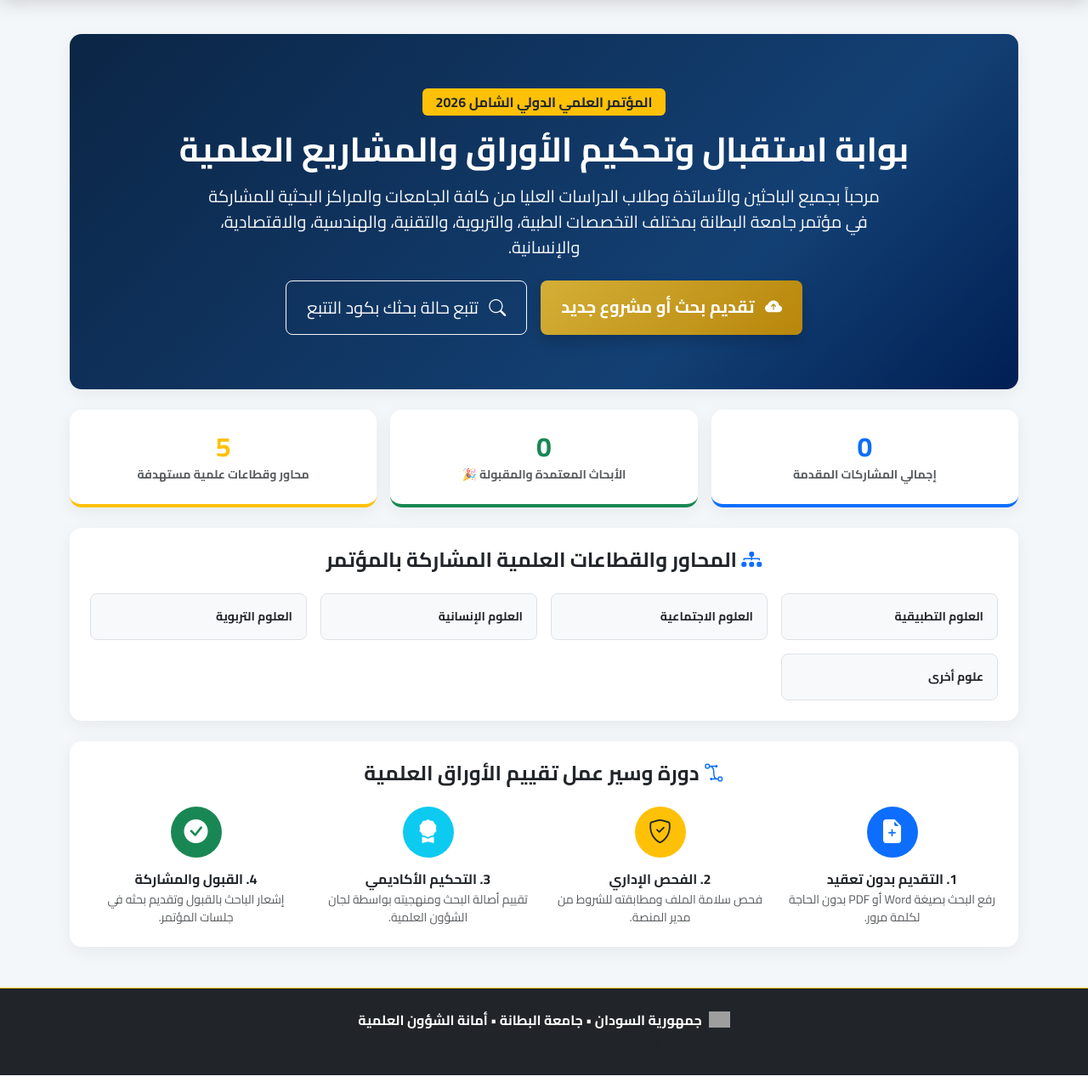
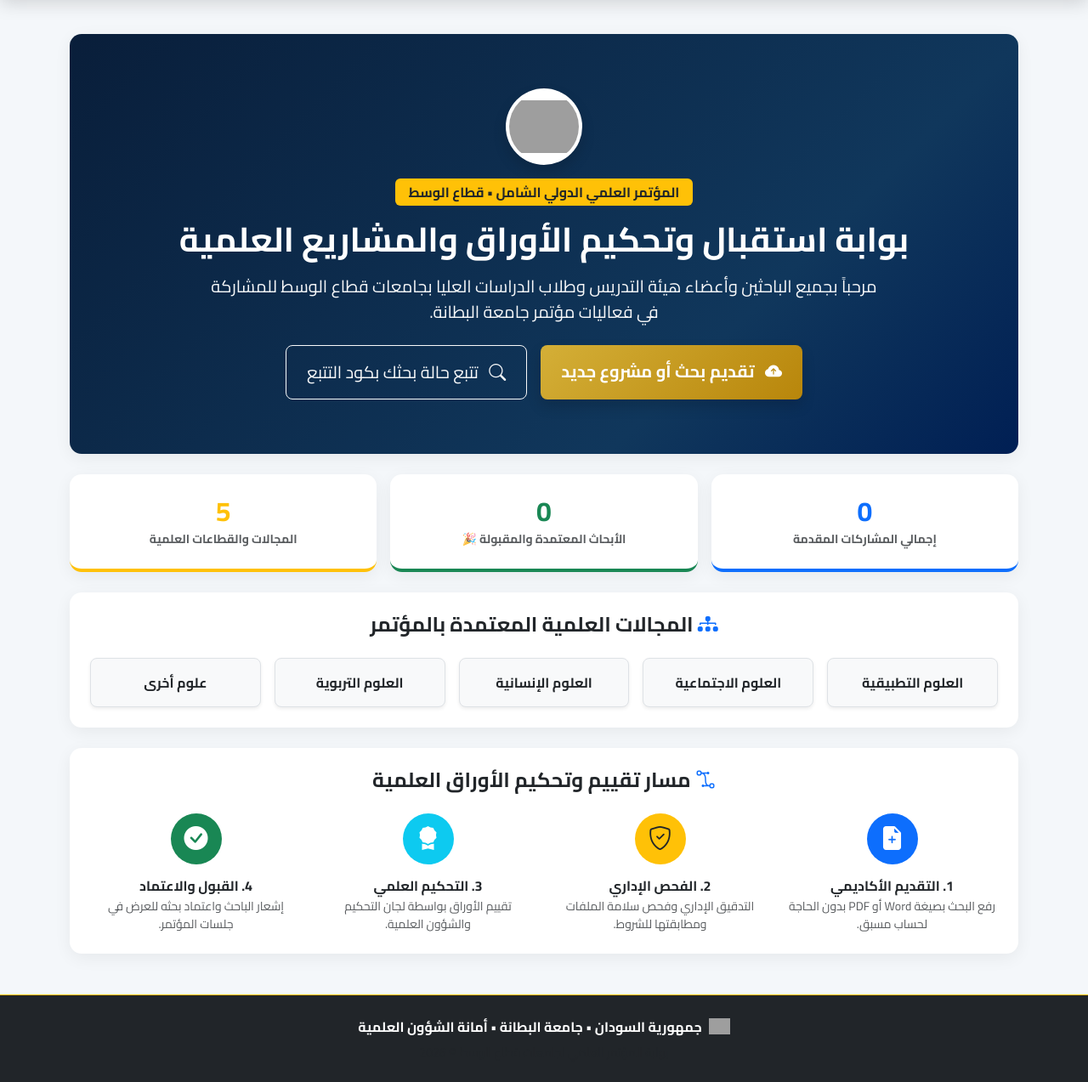
Before and after one commit to altayebawab024-code/conference-portal, a Django app: page / in a window 1280 px wide. Shown: the part 81-1354 px from the top of the page at 85% size. Run offline with Django 5.2, Linux system fonts and the light colour scheme; data that the repository does not hold is empty; grey boxes are pictures that could not be loaded.

Commit message:
Update home.html

```diff
--- a/templates/submissions/home.html
+++ b/templates/submissions/home.html
@@ -1,6 +1,7 @@
 {% extends 'submissions/base.html' %}
+{% load static %}
 
-{% block title %}الرئيسية - بوابة المؤتمرات العلمية جامعة البطانة{% endblock %}
+{% block title %}الرئيسية - المؤتمر العلمي الدولي جامعة البطانة{% endblock %}
 
 {% block content %}
 <div class="container mt-4">
@@ -12,12 +13,14 @@
     {% endif %}
 
     <!-- Hero Header -->
-    <div class="card card-custom p-5 mb-4 text-white text-center" style="background: linear-gradient(135deg, #0b2545 0%, #134074 70%, #001f54 100%);">
+    <div class="card card-custom p-5 mb-4 text-white text-center" style="background: linear-gradient(135deg, #091e3a 0%, #10375c 70%, #001f54 100%);">
         <div class="py-3">
-            <span class="badge bg-warning text-dark fw-bold px-3 py-2 mb-3 fs-6">المؤتمر العلمي الدولي الشامل 2026</span>
+            <img src="{% static 'img/logo.png' %}" alt="شعار جامعة البطانة" class="mb-3 rounded-circle p-1 bg-white shadow" style="width: 90px; height: 90px; object-fit: contain;">
+            <br>
+            <span class="badge bg-warning text-dark fw-bold px-3 py-2 mb-3 fs-6">المؤتمر العلمي الدولي الشامل • قطاع الوسط</span>
             <h1 class="display-6 fw-bold mb-3">بوابة استقبال وتحكيم الأوراق والمشاريع العلمية</h1>
             <p class="lead text-light mb-4 mx-auto" style="max-width: 800px;">
-                مرحباً بجميع الباحثين والأساتذة وطلاب الدراسات العليا من كافة الجامعات والمراكز البحثية للمشاركة في مؤتمر جامعة البطانة بمختلف التخصصات الطبية، والتربوية، والتقنية، والهندسية، والاقتصادية، والإنسانية.
+                مرحباً بجميع الباحثين وأعضاء هيئة التدريس وطلاب الدراسات العليا بجامعات قطاع الوسط للمشاركة في فعاليات مؤتمر جامعة البطانة.
             </p>
             <div class="d-flex flex-wrap justify-content-center gap-3">
                 <a href="{% url 'submit_paper' %}" class="btn btn-gold btn-lg px-4 py-3 shadow">
@@ -47,56 +50,56 @@
         <div class="col-md-4">
             <div class="card card-custom p-4 border-bottom border-warning border-4">
                 <h2 class="fw-bold text-warning mb-1">{{ domains_count }}</h2>
-                <span class="text-muted fw-bold small">محاور وقطاعات علمية مستهدفة</span>
+                <span class="text-muted fw-bold small">المجالات والقطاعات العلمية</span>
             </div>
         </div>
     </div>
 
-    <!-- المجالات والتخصصات المستهدفة -->
+    <!-- المجالات العلمية الـ 5 المعتمدة -->
     <div class="card card-custom p-4 mb-4">
-        <h4 class="fw-bold text-dark mb-4 text-center"><i class="bi bi-diagram-3-fill text-primary"></i> المحاور والقطاعات العلمية المشاركة بالمؤتمر</h4>
-        <div class="row g-3">
+        <h4 class="fw-bold text-dark mb-4 text-center"><i class="bi bi-diagram-3-fill text-primary"></i> المجالات العلمية المعتمدة بالمؤتمر</h4>
+        <div class="row g-3 justify-content-center">
             {% for code, label in academic_domains %}
-                <div class="col-md-6 col-lg-3">
-                    <div class="p-3 bg-light rounded-3 border h-100 d-flex align-items-center">
-                        <span class="fw-bold small text-dark">{{ label }}</span>
+                <div class="col-md-4 col-lg">
+                    <div class="p-3 bg-light rounded-3 border h-100 text-center shadow-sm">
+                        <span class="fw-bold fs-6 text-dark">{{ label }}</span>
                     </div>
                 </div>
             {% endfor %}
         </div>
     </div>
 
-    <!-- خطوات التقديم والتحكيم -->
+    <!-- دورة التقييم -->
     <div class="card card-custom p-4">
-        <h4 class="fw-bold text-dark mb-4 text-center"><i class="bi bi-bezier2 text-primary"></i> دورة وسير عمل تقييم الأوراق العلمية</h4>
+        <h4 class="fw-bold text-dark mb-4 text-center"><i class="bi bi-bezier2 text-primary"></i> مسار تقييم وتحكيم الأوراق العلمية</h4>
         <div class="row text-center g-4">
             <div class="col-md-3">
                 <div class="avatar bg-primary text-white rounded-circle d-inline-flex justify-content-center align-items-center mb-3" style="width: 60px; height: 60px;">
                     <i class="bi bi-file-earmark-plus-fill fs-3"></i>
                 </div>
-                <h6 class="fw-bold mb-1">1. التقديم بدون تعقيد</h6>
-                <p class="small text-muted mb-0">رفع البحث بصيغة Word أو PDF بدون الحاجة لكلمة مرور.</p>
+                <h6 class="fw-bold mb-1">1. التقديم الأكاديمي</h6>
+                <p class="small text-muted mb-0">رفع البحث بصيغة Word أو PDF بدون الحاجة لحساب مسبق.</p>
             </div>
             <div class="col-md-3">
                 <div class="avatar bg-warning text-dark rounded-circle d-inline-flex justify-content-center align-items-center mb-3" style="width: 60px; height: 60px;">
                     <i class="bi bi-shield-check fs-3"></i>
                 </div>
                 <h6 class="fw-bold mb-1">2. الفحص الإداري</h6>
-                <p class="small text-muted mb-0">فحص سلامة الملف ومطابقته للشروط من مدير المنصة.</p>
+                <p class="small text-muted mb-0">التدقيق الإداري وفحص سلامة الملفات ومطابقتها للشروط.</p>
             </div>
             <div class="col-md-3">
                 <div class="avatar bg-info text-white rounded-circle d-inline-flex justify-content-center align-items-center mb-3" style="width: 60px; height: 60px;">
                     <i class="bi bi-award-fill fs-3"></i>
                 </div>
-                <h6 class="fw-bold mb-1">3. التحكيم الأكاديمي</h6>
-                <p class="small text-muted mb-0">تقييم أصالة البحث ومنهجيته بواسطة لجان الشؤون العلمية.</p>
+                <h6 class="fw-bold mb-1">3. التحكيم العلمي</h6>
+                <p class="small text-muted mb-0">تقييم الأوراق بواسطة لجان التحكيم والشؤون العلمية.</p>
             </div>
             <div class="col-md-3">
                 <div class="avatar bg-success text-white rounded-circle d-inline-flex justify-content-center align-items-center mb-3" style="width: 60px; height: 60px;">
                     <i class="bi bi-check-circle-fill fs-3"></i>
                 </div>
-                <h6 class="fw-bold mb-1">4. القبول والمشاركة</h6>
-                <p class="small text-muted mb-0">إشعار الباحث بالقبول وتقديم بحثه في جلسات المؤتمر.</p>
+                <h6 class="fw-bold mb-1">4. القبول والاعتماد</h6>
+                <p class="small text-muted mb-0">إشعار الباحث واعتماد بحثه للعرض في جلسات المؤتمر.</p>
             </div>
         </div>
     </div>
```
